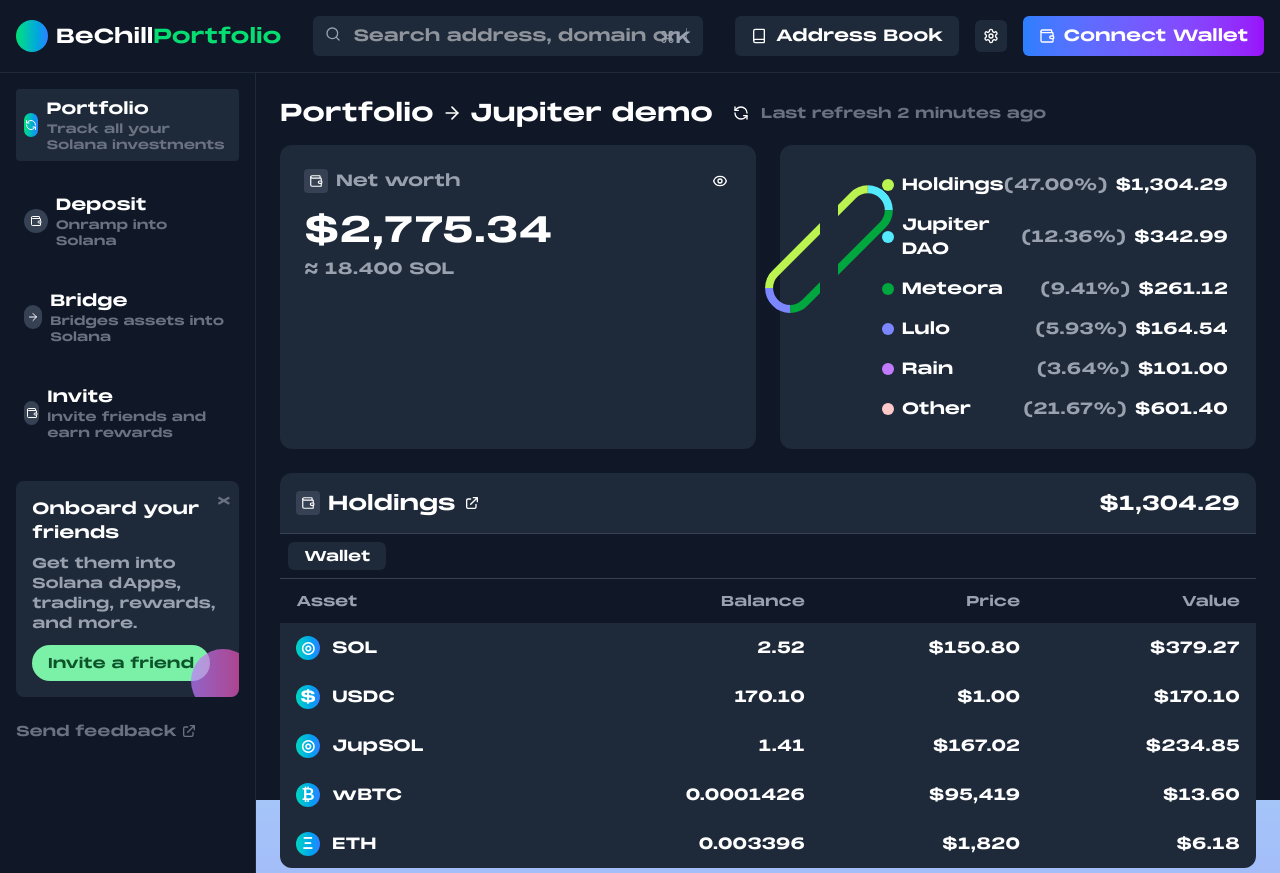
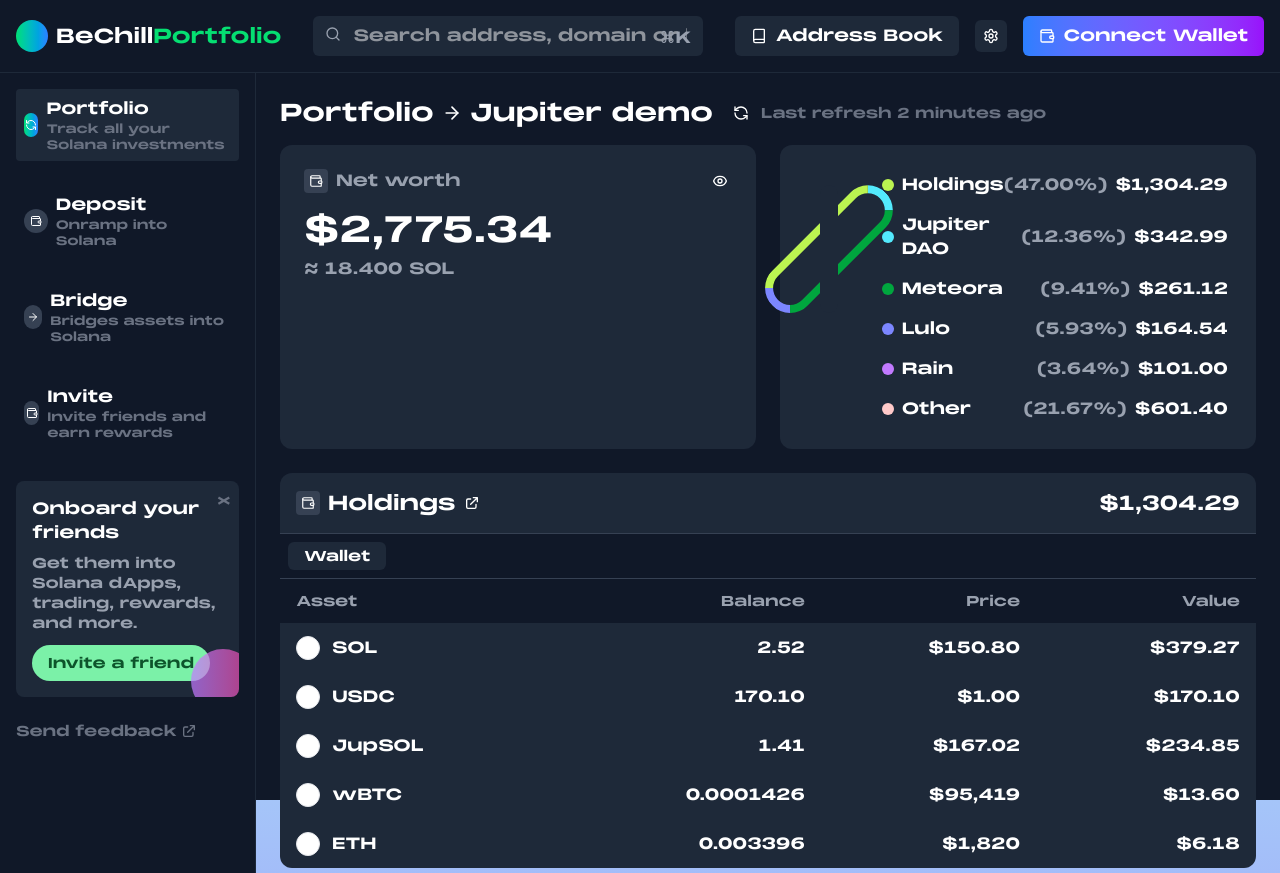
Before and after one commit to Ty-HA/BeChill-web, a Next.js app: page /dashboard in a window 1280 px wide. Built offline with nearby package versions, Linux system fonts and the light colour scheme; no server answers.

Commit message:
fix TS on dashboard

```diff
--- a/src/app/dashboard/page.tsx
+++ b/src/app/dashboard/page.tsx
@@ -47,21 +47,42 @@
   const [activeSection, setActiveSection] = useState('Holdings');
   const [activeSectionValue, setActiveSectionValue] = useState('$1,304.29');
 
-  const AssetIcon = ({ icon, secondIcon = null, size = 'md' }) => {
+// Update your AssetIcon component to include proper TypeScript typing:
+
+  interface AssetIconProps {
+    icon: React.ReactNode;
+    secondIcon?: React.ReactNode | null;
+    size?: 'md' | 'lg';
+  }
+
+// Option 1: Add explicit type to the icon parameter
+const AssetIcon = ({
+    icon,
+    secondIcon = null,
+    size = 'md'
+  }: {
+    icon: React.ReactNode;
+    secondIcon?: React.ReactNode | null;
+    size?: 'md' | 'lg';
+  }) => {
     const sizeClass = size === 'lg' ? 'w-8 h-8' : 'w-6 h-6';
     return (
       <div className="flex -space-x-1">
-        <div className={`${sizeClass} rounded-full bg-gradient-to-r from-teal-400 to-blue-500 flex items-center justify-center text-white font-bold`}>
+        <div className={`${sizeClass} flex items-center justify-center rounded-full bg-white border border-gray-200`}>
           {icon}
         </div>
         {secondIcon && (
-          <div className={`${sizeClass} rounded-full bg-gradient-to-r from-blue-400 to-purple-500 flex items-center justify-center text-white font-bold`}>
+          <div className={`${sizeClass} flex items-center justify-center rounded-full bg-white border border-gray-200`}>
             {secondIcon}
           </div>
         )}
       </div>
     );
   };
+
+
+
+
 
   return (
     <div className="flex flex-col h-screen bg-gray-900 text-white">
```
